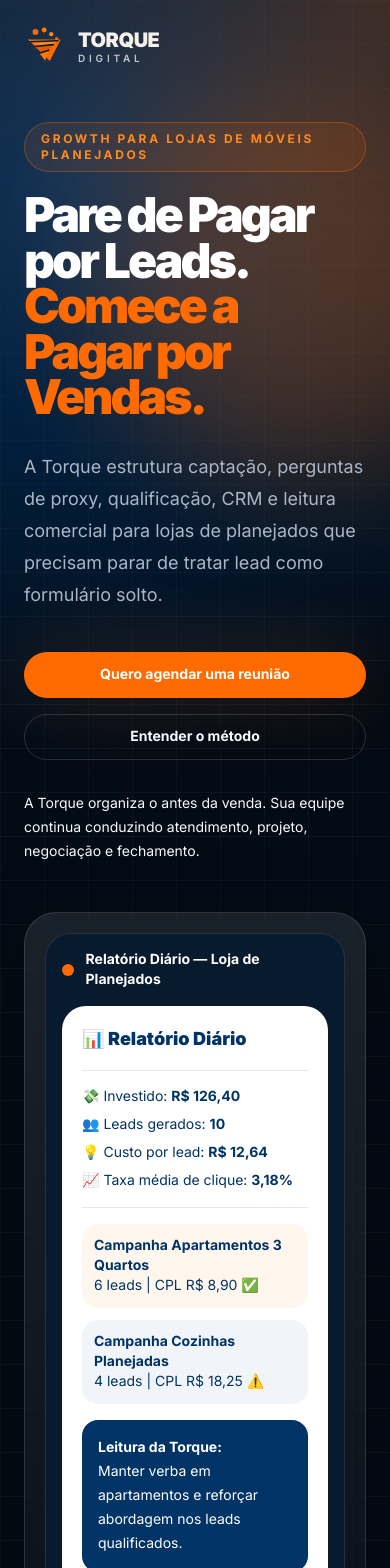
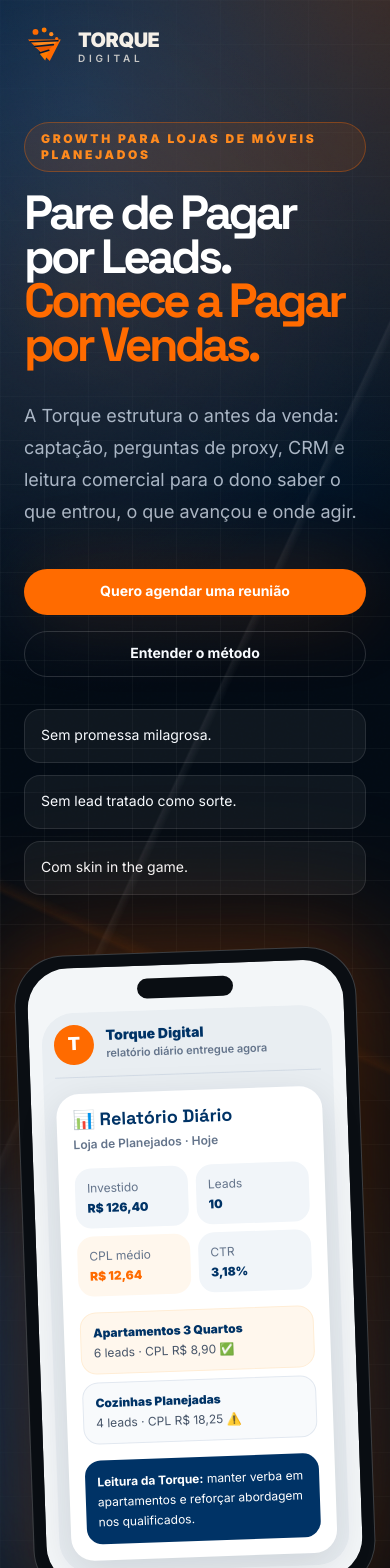
Before and after one commit to macleytonalves/site-torque-digital-moveleiro, a React (Vite) app: page / in a window 390 px wide. Shown: the top 1568 px of the page. Built offline with nearby package versions, Linux system fonts and the light colour scheme; no server answers.

Commit message:
refactor: upgrade hero with cinematic phone mockup and parallax

```diff
--- a/src/sections/Hero.jsx
+++ b/src/sections/Hero.jsx
@@ -1,77 +1,143 @@
-import { motion } from 'framer-motion'
+import { motion, useScroll, useTransform } from 'framer-motion'
 import { Button } from '../components/Button'
 import { Logo } from '../components/Logo'
 import { siteConfig } from '../config/site'
 
+function FloatingMetric({ className, label, value, tone = 'orange' }) {
+  const toneClass = tone === 'orange' ? 'text-torque-orange2' : 'text-white'
+
+  return (
+    <motion.div
+      animate={{ y: [0, -10, 0] }}
+      transition={{ duration: 5, repeat: Infinity, ease: 'easeInOut' }}
+      className={`glass-card rounded-2xl px-4 py-3 ${className}`}
+    >
+      <p className="text-[10px] font-black uppercase tracking-[0.18em] text-white/45">{label}</p>
+      <p className={`mt-1 font-display text-xl font-black ${toneClass}`}>{value}</p>
+    </motion.div>
+  )
+}
+
+function PhoneMockup() {
+  return (
+    <div className="relative mx-auto w-full max-w-[360px]">
+      <div className="absolute -inset-8 rounded-[3rem] bg-torque-orange/20 blur-3xl" />
+      <motion.div
+        initial={{ opacity: 0, y: 34, rotate: 3 }}
+        animate={{ opacity: 1, y: 0, rotate: -2 }}
+        transition={{ duration: 0.9, delay: 0.15 }}
+        className="relative rounded-[3.1rem] border border-white/20 bg-[#0A0E13] p-3 shadow-phone"
+      >
+        <div className="rounded-[2.55rem] border border-white/10 bg-[#F3F6F8] p-3 text-torque-navy">
+          <div className="mx-auto mb-3 h-5 w-24 rounded-full bg-[#0A0E13]" />
+          <div className="rounded-[2rem] bg-[#E9EEF2] p-3">
+            <div className="mb-4 flex items-center gap-3 border-b border-slate-300/70 pb-3">
+              <div className="flex h-10 w-10 items-center justify-center rounded-full bg-torque-orange text-lg font-black text-white">T</div>
+              <div>
+                <p className="text-sm font-black leading-tight">Torque Digital</p>
+                <p className="text-[11px] font-semibold text-slate-500">relatório diário entregue agora</p>
+              </div>
+            </div>
+
+            <div className="rounded-[1.45rem] bg-white p-4 shadow-[0_12px_40px_rgba(15,23,42,0.12)]">
+              <p className="font-display text-lg font-black leading-tight text-torque-navy">📊 Relatório Diário</p>
+              <p className="mt-1 text-xs font-semibold text-slate-500">Loja de Planejados · Hoje</p>
+
+              <div className="mt-4 grid grid-cols-2 gap-2 text-xs">
+                <div className="rounded-2xl bg-slate-100 p-3">
+                  <p className="text-slate-500">Investido</p>
+                  <p className="mt-1 font-black">R$ 126,40</p>
+                </div>
+                <div className="rounded-2xl bg-slate-100 p-3">
+                  <p className="text-slate-500">Leads</p>
+                  <p className="mt-1 font-black">10</p>
+                </div>
+                <div className="rounded-2xl bg-orange-50 p-3">
+                  <p className="text-slate-500">CPL médio</p>
+                  <p className="mt-1 font-black text-torque-orange">R$ 12,64</p>
+                </div>
+                <div className="rounded-2xl bg-slate-100 p-3">
+                  <p className="text-slate-500">CTR</p>
+                  <p className="mt-1 font-black">3,18%</p>
+                </div>
+              </div>
+
+              <div className="mt-4 space-y-2 text-xs">
+                <div className="rounded-2xl border border-orange-100 bg-orange-50 p-3">
+                  <p className="font-black">Apartamentos 3 Quartos</p>
+                  <p className="mt-1 text-slate-600">6 leads · CPL R$ 8,90 ✅</p>
+                </div>
+                <div className="rounded-2xl border border-slate-200 bg-slate-50 p-3">
+                  <p className="font-black">Cozinhas Planejadas</p>
+                  <p className="mt-1 text-slate-600">4 leads · CPL R$ 18,25 ⚠️</p>
+                </div>
+              </div>
+
+              <div className="mt-4 rounded-2xl bg-torque-navy p-3 text-xs leading-5 text-white">
+                <b>Leitura da Torque:</b> manter verba em apartamentos e reforçar abordagem nos qualificados.
+              </div>
+            </div>
+          </div>
+        </div>
+      </motion.div>
+
+      <FloatingMetric className="absolute -left-8 top-20 hidden lg:block" label="CPL vencedor" value="R$ 8,90" />
+      <FloatingMetric className="absolute -right-10 bottom-24 hidden lg:block" label="Agendamentos" value="2" tone="white" />
+    </div>
+  )
+}
+
 export function Hero() {
+  const { scrollYProgress } = useScroll()
+  const chalkY = useTransform(scrollYProgress, [0, 0.45], [0, 90])
+  const gridY = useTransform(scrollYProgress, [0, 0.45], [0, -60])
+
   return (
-    <section className="relative min-h-screen overflow-hidden bg-torque-dark blueprint-grid">
-      <div className="absolute inset-0 bg-radialTorque" />
-      <div className="absolute -right-24 top-24 h-96 w-96 rounded-full bg-torque-orange/20 blur-3xl" />
-      <div className="absolute left-8 top-28 hidden opacity-20 lg:block">
-        <svg width="420" height="420" viewBox="0 0 420 420" fill="none" className="chalk-line">
-          <path d="M60 120H360L245 330H150L60 120Z" stroke="#F5F0E8" strokeWidth="10" strokeLinecap="round" strokeLinejoin="round" />
-          <path d="M83 150L330 145L230 215L83 150Z" stroke="#F5F0E8" strokeWidth="8" strokeLinecap="round" strokeLinejoin="round" />
-          <path d="M120 225L280 210L210 278L120 225Z" stroke="#F5F0E8" strokeWidth="8" strokeLinecap="round" strokeLinejoin="round" />
-          <circle cx="130" cy="62" r="22" stroke="#F5F0E8" strokeWidth="8" />
-          <circle cx="215" cy="52" r="18" stroke="#F5F0E8" strokeWidth="8" />
-          <circle cx="285" cy="78" r="14" stroke="#F5F0E8" strokeWidth="8" />
+    <section className="noise-mask relative min-h-screen overflow-hidden bg-torque-dark blueprint-grid">
+      <motion.div style={{ y: gridY }} className="absolute inset-0 bg-radialTorque" />
+      <div className="absolute inset-0 blueprint-lines opacity-80" />
+      <div className="absolute -right-24 top-24 h-96 w-96 rounded-full bg-torque-orange/24 blur-3xl" />
+      <div className="absolute -left-32 bottom-10 h-[30rem] w-[30rem] rounded-full bg-torque-navy/70 blur-3xl" />
+
+      <motion.div style={{ y: chalkY }} className="absolute left-8 top-28 hidden opacity-20 lg:block">
+        <svg width="520" height="520" viewBox="0 0 420 420" fill="none" className="chalk-line">
+          <path d="M60 120H360L245 330H150L60 120Z" stroke="#F8FBFF" strokeWidth="10" strokeLinecap="round" strokeLinejoin="round" />
+          <path d="M83 150L330 145L230 215L83 150Z" stroke="#F8FBFF" strokeWidth="8" strokeLinecap="round" strokeLinejoin="round" />
+          <path d="M120 225L280 210L210 278L120 225Z" stroke="#F8FBFF" strokeWidth="8" strokeLinecap="round" strokeLinejoin="round" />
+          <circle cx="130" cy="62" r="22" stroke="#F8FBFF" strokeWidth="8" />
+          <circle cx="215" cy="52" r="18" stroke="#F8FBFF" strokeWidth="8" />
+          <circle cx="285" cy="78" r="14" stroke="#F8FBFF" strokeWidth="8" />
         </svg>
-      </div>
+      </motion.div>
 
       <header className="relative z-10 mx-auto flex max-w-7xl items-center justify-between px-6 py-6 lg:px-10">
         <Logo />
         <Button href={siteConfig.whatsappUrl} className="hidden sm:inline-flex">Quero agendar uma reunião</Button>
       </header>
 
-      <div className="relative z-10 mx-auto grid min-h-[calc(100vh-104px)] max-w-7xl items-center gap-12 px-6 pb-20 pt-8 lg:grid-cols-[1.08fr_0.92fr] lg:px-10">
+      <div className="relative z-10 mx-auto grid min-h-[calc(100vh-104px)] max-w-7xl items-center gap-14 px-6 pb-20 pt-8 lg:grid-cols-[1.06fr_0.94fr] lg:px-10">
         <motion.div initial={{ opacity: 0, y: 28 }} animate={{ opacity: 1, y: 0 }} transition={{ duration: 0.75 }}>
-          <p className="mb-5 inline-flex rounded-full border border-torque-orange/35 bg-torque-orange/10 px-4 py-2 text-xs font-bold uppercase tracking-[0.22em] text-torque-orange2">
+          <p className="mb-5 inline-flex rounded-full border border-torque-orange/35 bg-torque-orange/10 px-4 py-2 text-xs font-black uppercase tracking-[0.22em] text-torque-orange2">
             Growth para lojas de móveis planejados
           </p>
-          <h1 className="max-w-5xl text-5xl font-black leading-[0.95] tracking-[-0.06em] text-white md:text-7xl lg:text-8xl">
+          <h1 className="font-display max-w-5xl text-5xl font-black leading-[0.92] tracking-[-0.075em] text-white md:text-7xl lg:text-8xl">
             Pare de Pagar por Leads. <span className="text-torque-orange">Comece a Pagar por Vendas.</span>
           </h1>
           <p className="mt-8 max-w-2xl text-lg leading-8 text-torque-slate md:text-xl">
-            A Torque estrutura captação, perguntas de proxy, qualificação, CRM e leitura comercial para lojas de planejados que precisam parar de tratar lead como formulário solto.
+            A Torque estrutura o antes da venda: captação, perguntas de proxy, CRM e leitura comercial para o dono saber o que entrou, o que avançou e onde agir.
           </p>
           <div className="mt-10 flex flex-col gap-4 sm:flex-row">
             <Button href={siteConfig.whatsappUrl}>Quero agendar uma reunião</Button>
             <Button href="#metodo" variant="secondary">Entender o método</Button>
           </div>
-          <p className="mt-8 max-w-2xl text-sm leading-6 text-white/54">
-            A Torque organiza o antes da venda. Sua equipe continua conduzindo atendimento, projeto, negociação e fechamento.
-          </p>
+          <div className="mt-8 grid max-w-2xl gap-3 text-sm text-white/58 sm:grid-cols-3">
+            <div className="rounded-2xl border border-white/10 bg-white/5 p-4">Sem promessa milagrosa.</div>
+            <div className="rounded-2xl border border-white/10 bg-white/5 p-4">Sem lead tratado como sorte.</div>
+            <div className="rounded-2xl border border-white/10 bg-white/5 p-4">Com skin in the game.</div>
+          </div>
         </motion.div>
 
-        <motion.div initial={{ opacity: 0, scale: 0.94 }} animate={{ opacity: 1, scale: 1 }} transition={{ duration: 0.8, delay: 0.1 }} className="glass-card relative mx-auto w-full max-w-md rounded-[2rem] p-5">
-          <div className="rounded-[1.6rem] border border-white/10 bg-[#081A2D] p-4">
-            <div className="mb-4 flex items-center gap-3">
-              <div className="h-3 w-3 rounded-full bg-torque-orange" />
-              <div className="text-sm font-bold text-white">Relatório Diário — Loja de Planejados</div>
-            </div>
-            <div className="space-y-4 rounded-3xl bg-white p-5 text-torque-navy">
-              <div className="text-lg font-black">📊 Relatório Diário</div>
-              <div className="border-y border-slate-200 py-3 text-sm leading-7">
-                <div>💸 Investido: <b>R$ 126,40</b></div>
-                <div>👥 Leads gerados: <b>10</b></div>
-                <div>💡 Custo por lead: <b>R$ 12,64</b></div>
-                <div>📈 Taxa média de clique: <b>3,18%</b></div>
-              </div>
-              <div className="grid gap-3 text-sm">
-                <div className="rounded-2xl bg-orange-50 p-3">
-                  <b>Campanha Apartamentos 3 Quartos</b><br />6 leads | CPL R$ 8,90 ✅
-                </div>
-                <div className="rounded-2xl bg-slate-100 p-3">
-                  <b>Campanha Cozinhas Planejadas</b><br />4 leads | CPL R$ 18,25 ⚠️
-                </div>
-              </div>
-              <div className="rounded-2xl bg-torque-navy p-4 text-sm leading-6 text-white">
-                <b>Leitura da Torque:</b><br />Manter verba em apartamentos e reforçar abordagem nos leads qualificados.
-              </div>
-            </div>
-          </div>
-        </motion.div>
+        <PhoneMockup />
       </div>
     </section>
   )
```
